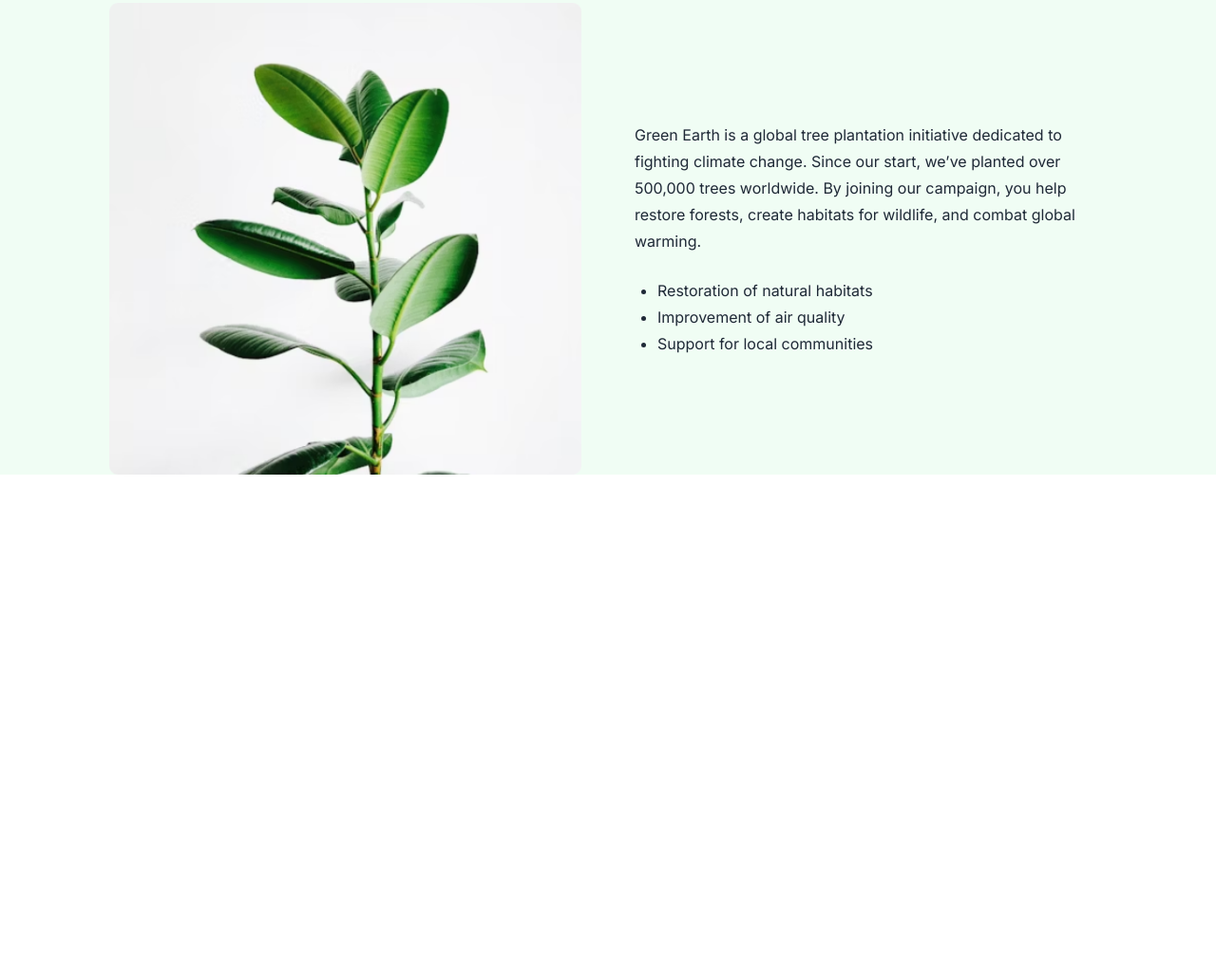
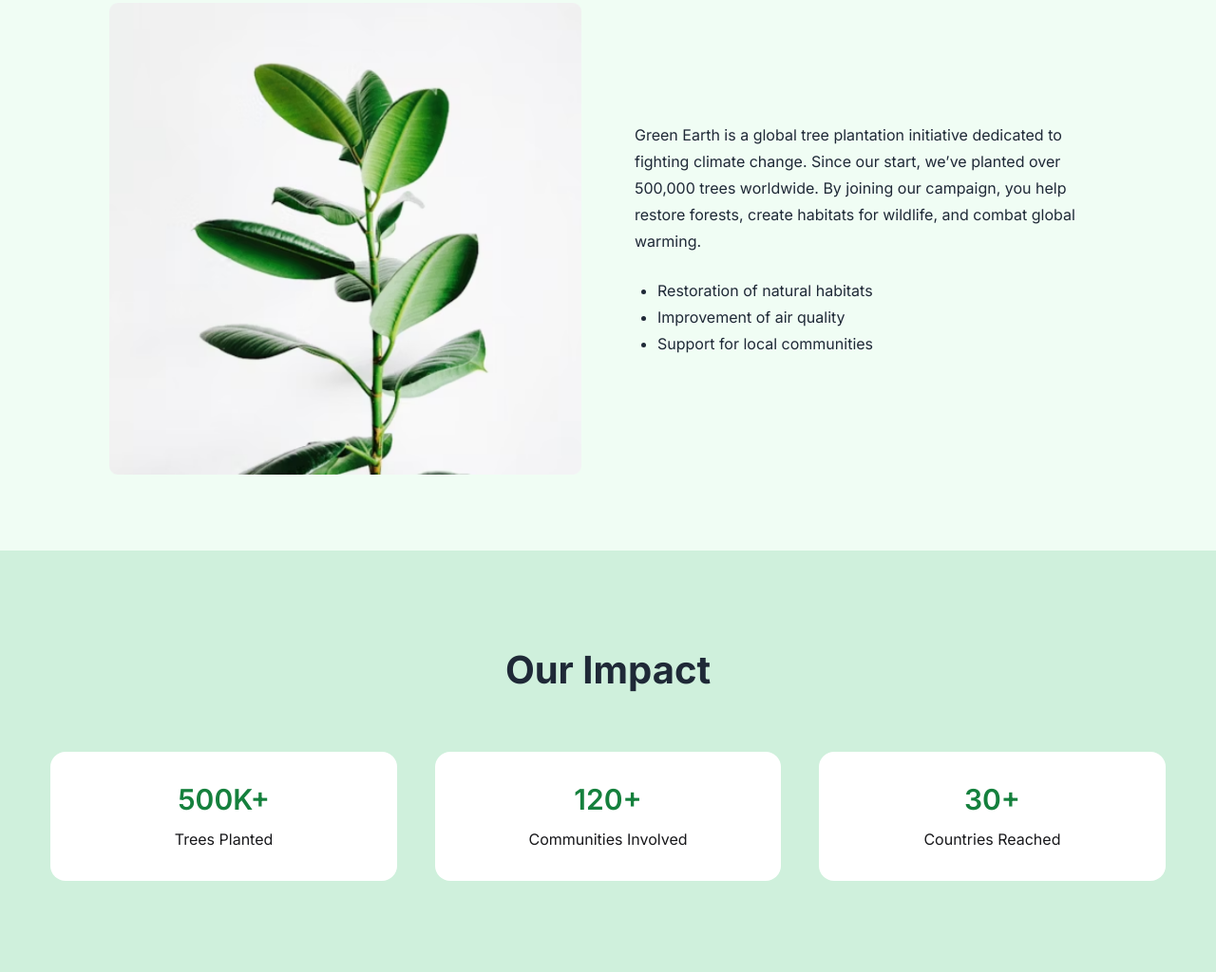
Before and after one commit to Mezba-Morsalin/Green-Earth-Project, a plain HTML site: page index.html in a window 1280 px wide. Shown: the part 578-1602 px from the top of the page at 95% size. Before the commit the page ends 1078 px from the top, so only its background shows below. Drawn offline with nearby package versions, Linux system fonts and the light colour scheme.

Commit message:
Impact Section Done

```diff
--- a/index.html
+++ b/index.html
@@ -81,5 +81,24 @@
     </div>
  </section>
 <!-- Campaign Section Ended -->
+<!-- Impact Section Started -->
+ <section class="bg-[#cff0dc] mt-20 py-24">
+    <h2 class="text-[2.5rem] text-[#1F2937] font-bold text-center ">Our Impact</h2>
+    <div class="w-11/12 mx-auto mt-14 grid lg:grid-cols-3 gap-10 ">
+        <div class="bg-white rounded-2xl text-center p-8 space-y-3">
+            <h3 class="text-[#15803D] font-semibold text-3xl">500K+</h3>
+            <p>Trees Planted</p>
+        </div>
+        <div class="bg-white rounded-2xl text-center p-8 space-y-3">
+            <h3 class="text-[#15803D] font-semibold text-3xl">120+</h3>
+            <p>Communities Involved</p>
+        </div>
+        <div class="bg-white rounded-2xl text-center p-8 space-y-3">
+            <h3 class="text-[#15803D] font-semibold text-3xl">30+</h3>
+            <p>Countries Reached</p>
+        </div>
+    </div>
+ </section>
+<!-- Impact Section Ended -->
 </body>
 </html>
```
